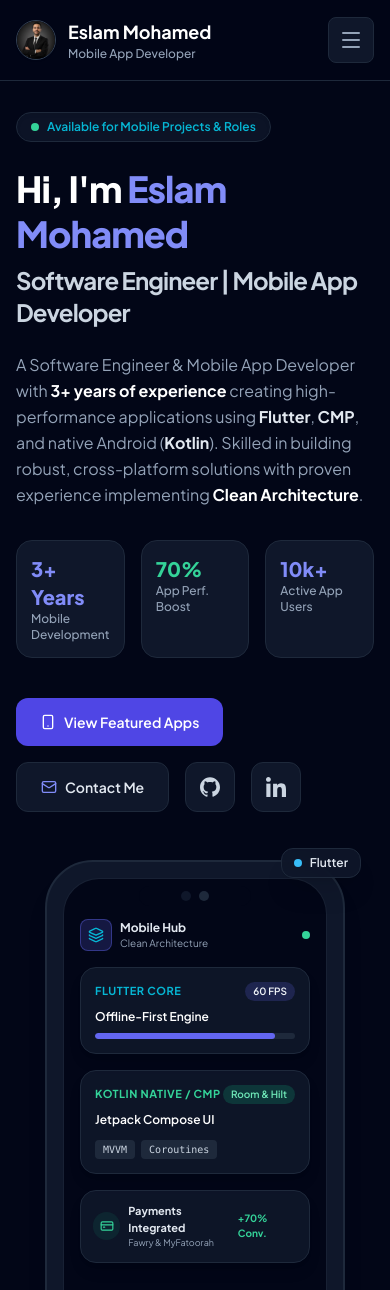
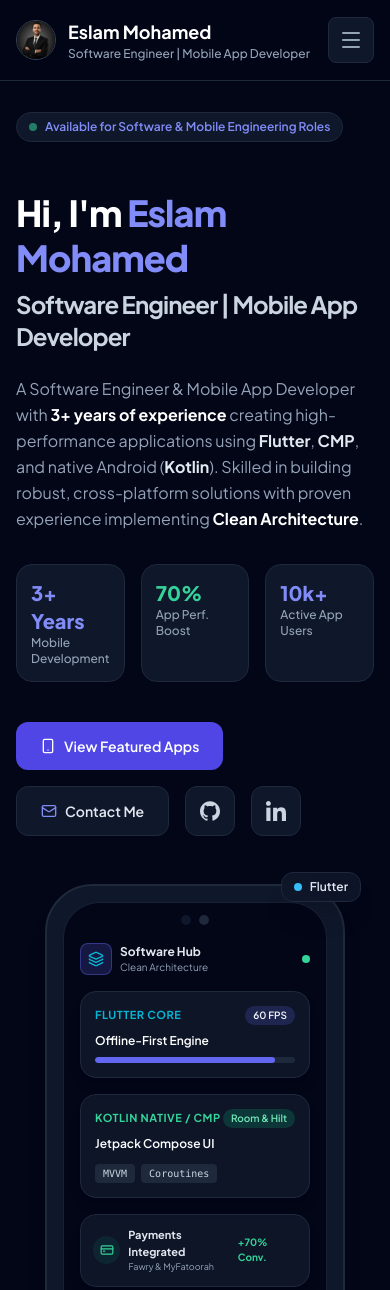
Before and after one commit to eslam-mohamed-dev/Portfolio, a plain HTML site: page index.html in a window 390 px wide. Shown: the top 1290 px of the page. Drawn offline with nearby package versions, Linux system fonts and the light colour scheme.

Commit message:
Update: Change top sticky navbar header subtitle to Software Engineer | Mobile App Developer

```diff
--- a/index.html
+++ b/index.html
@@ -69,7 +69,7 @@
                 <img src="assets/img/profile.jpg" alt="Eslam Mohamed" class="w-10 h-10 rounded-full object-cover border border-slate-700 shadow-sm group-hover:scale-105 transition-transform" />
                 <div>
                     <span class="text-lg font-bold text-white">Eslam Mohamed</span>
-                    <span class="block text-xs font-medium text-slate-400">Mobile App Developer</span>
+                    <span class="block text-xs font-medium text-slate-400">Software Engineer | Mobile App Developer</span>
                 </div>
             </a>
 
@@ -128,11 +128,10 @@
 
                 <!-- Hero Left Column Text -->
                 <div class="lg:col-span-7 space-y-6">
-                    <!-- Availability Badge -->
-                    <div class="inline-flex items-center gap-2 px-3.5 py-1.5 rounded-full bg-slate-900/80 border border-slate-800 text-xs font-semibold text-brand-accent shadow-inner">
-                        <span class="w-2 h-2 rounded-full bg-emerald-400 animate-ping"></span>
-                        <span class="w-2 h-2 rounded-full bg-emerald-400 absolute"></span>
-                        <span>Available for Mobile Projects & Roles</span>
+                    <!-- Status Badge -->
+                    <div class="inline-flex items-center gap-2 px-3 py-1.5 rounded-full bg-slate-900 border border-slate-800 text-xs text-indigo-400 font-semibold mb-6">
+                        <span class="w-2 h-2 rounded-full bg-emerald-400 animate-pulse"></span>
+                        <span>Available for Software & Mobile Engineering Roles</span>
                     </div>
 
                     <!-- Main Headline -->
@@ -202,7 +201,7 @@
                                                 <i data-lucide="layers" class="w-4 h-4 text-brand-accent"></i>
                                             </div>
                                             <div>
-                                                <div class="text-xs font-bold text-slate-200">Mobile Hub</div>
+                                                <div class="text-xs font-bold text-slate-200">Software Hub</div>
                                                 <div class="text-[10px] text-slate-400">Clean Architecture</div>
                                             </div>
                                         </div>
```
